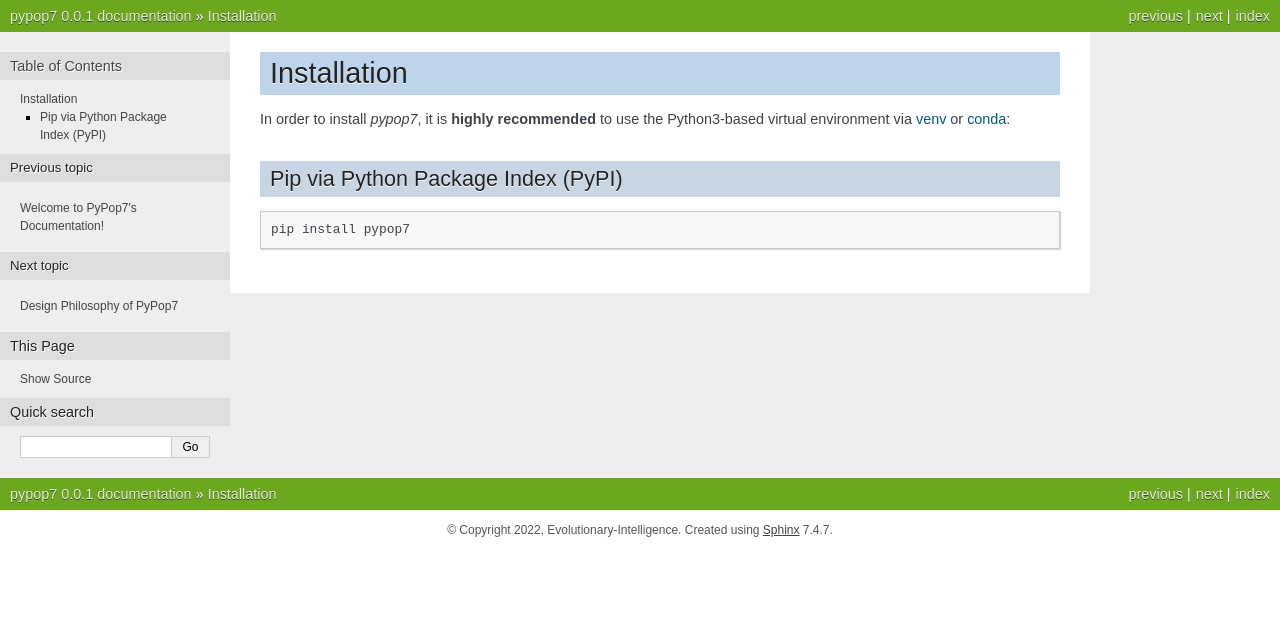
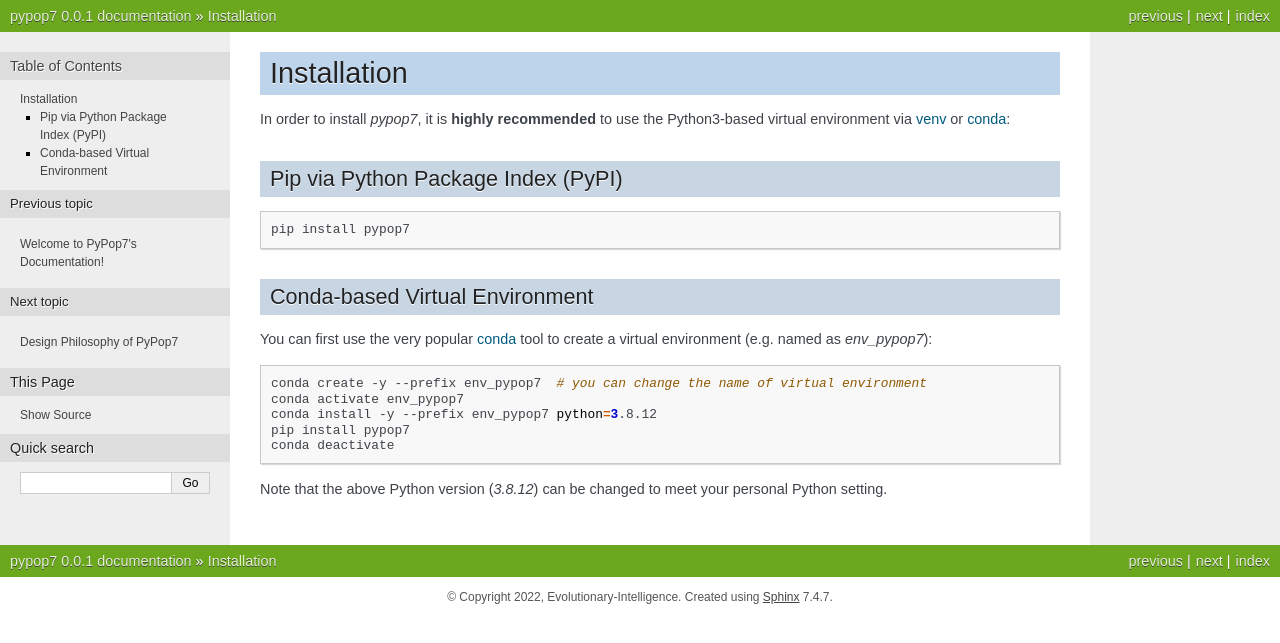
Before and after one commit to Evolutionary-Intelligence/pypop, a Sphinx documentation site: the page built from docs/sphinx/source/installation.rst, in a window 1280 px wide. Shown: the top 643 px of the page. Built offline with Sphinx 7.4.7, drawn with Linux system fonts in a browser that asks for light colours.

Commit message:
Update docs/sphinx/source/installation.rst

```diff
--- a/docs/sphinx/source/installation.rst
+++ b/docs/sphinx/source/installation.rst
@@ -1,7 +1,9 @@
 Installation
 ============
 
-In order to install *pypop7*, it is **highly recommended** to use the Python3-based virtual environment via `venv <https://docs.python.org/3/library/venv.html>`_ or `conda <https://docs.conda.io/projects/conda/en/latest/index.html>`_:
+In order to install *pypop7*, it is **highly recommended** to use the Python3-based virtual environment via
+`venv <https://docs.python.org/3/library/venv.html>`_ or
+`conda <https://docs.conda.io/projects/conda/en/latest/index.html>`_:
 
 Pip via Python Package Index (PyPI)
 -----------------------------------
@@ -9,3 +11,19 @@
 .. code-block:: bash
 
     pip install pypop7
+
+Conda-based Virtual Environment
+-------------------------------
+
+You can first use the very popular `conda <https://docs.conda.io/projects/conda/en/latest/index.html>`_ tool to create
+a virtual environment (e.g. named as `env_pypop7`):
+
+.. code-block:: bash
+
+    conda create -y --prefix env_pypop7  # you can change the name of virtual environment
+    conda activate env_pypop7
+    conda install -y --prefix env_pypop7 python=3.8.12
+    pip install pypop7
+    conda deactivate
+
+Note that the above Python version (`3.8.12`) can be changed to meet your personal Python setting.
```
